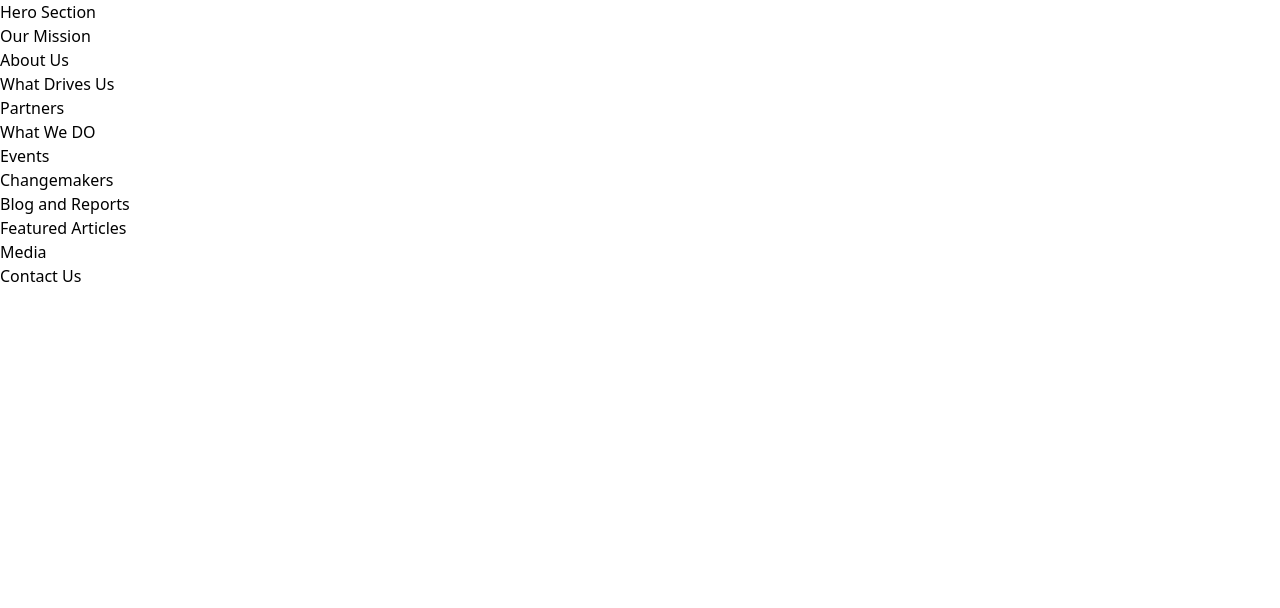
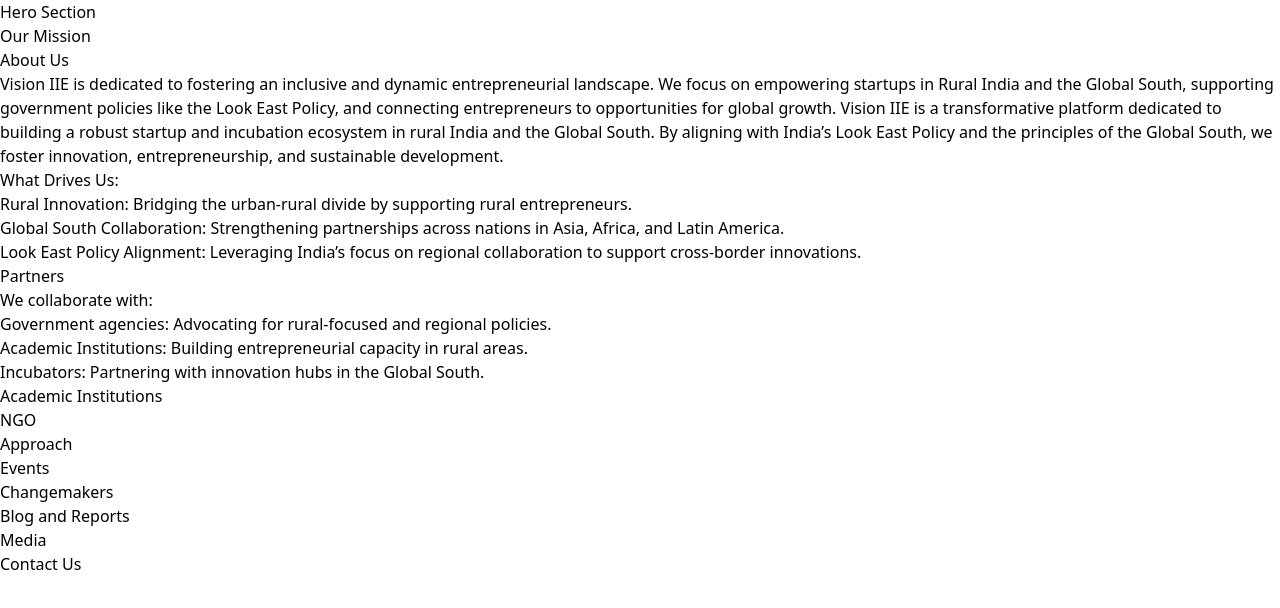
Before and after one commit to AMISHA2004-devgeek/VisionIIE, a React (Vite) app: page / in a window 1280 px wide. Shown: the top 608 px of the page. Built offline with nearby package versions, Linux system fonts and the light colour scheme.

Commit message:
Minor fixes in structure, Markup template for Who we are components.

```diff
--- a/src/App.jsx
+++ b/src/App.jsx
@@ -1,26 +1,24 @@
 import React from 'react';
-import { AboutUs, BlogAndReports, Changemakers, ContactUs, Events, FeaturedArticles, HeroSection, Media, OurMission, Partners, WhatDrivesUs, WhatWeDo } from './components';
+import { AboutUs, Approach, Changemakers, ContactUs, Events, HeroSection, Insights, Media, OurMission, Partners } from './components';
 
 
 function App() {
   return (
     <div>
       <HeroSection />
-
       <OurMission />
 
       {/* Who we are */}
       <AboutUs />
-      <WhatDrivesUs />
+      <Partners />
 
-      <Partners />
-      <WhatWeDo />
+      {/* What we do */}
+      <Approach />
       <Events />
       <Changemakers />
 
       {/* Insights */}
-      <BlogAndReports />
-      <FeaturedArticles />
+      <Insights />
       <Media />
 
       <ContactUs />
--- a/src/components/Insights/FeaturedArticles.jsx
+++ /dev/null
@@ -1,7 +0,0 @@
-import React from 'react';
-
-const FeaturedArticles = () => {
-  return <div>Featured Articles</div>;
-};
-
-export default FeaturedArticles;
--- a/src/components/Insights/BlogAndReports.jsx
+++ b/src/components/Insights/Insights.jsx
@@ -1,7 +1,7 @@
 import React from 'react';
 
-const BlogAndReports = () => {
+const Insights = () => {
   return <div>Blog and Reports</div>;
 };
 
-export default BlogAndReports;
+export default Insights;
--- a/src/components/Partners.jsx
+++ /dev/null
@@ -1,7 +0,0 @@
-import React from 'react';
-
-const Partners = () => {
-  return <div>Partners</div>;
-};
-
-export default Partners;
--- a/src/components/WhatWeDo.jsx
+++ /dev/null
@@ -1,7 +0,0 @@
-import React from 'react';
-
-const WhatWeDo = () => {
-  return <div>What We DO</div>;
-};
-
-export default WhatWeDo;
--- /dev/null
+++ b/src/components/WhatWeDo/Approach.jsx
@@ -0,0 +1,7 @@
+import React from 'react';
+
+const Approach = () => {
+  return <div>Approach</div>;
+};
+
+export default Approach;
--- a/src/components/WhoWeAre/AboutUs.jsx
+++ b/src/components/WhoWeAre/AboutUs.jsx
@@ -1,7 +1,20 @@
-import React from 'react';
+import React from "react";
 
 const AboutUs = () => {
-  return <div>About Us</div>;
+  return (
+    <div>
+      <h2>About Us</h2>
+      <p>
+        Vision IIE is dedicated to fostering an inclusive and dynamic entrepreneurial landscape. We focus on empowering startups in Rural India and the Global South, supporting government policies like the Look East Policy, and connecting entrepreneurs to opportunities for global growth. Vision IIE is a transformative platform dedicated to building a robust startup and incubation ecosystem in rural India and the Global South. By aligning with India’s Look East Policy and the principles of the Global South, we foster innovation, entrepreneurship, and sustainable development.
+      </p>
+      <h3>What Drives Us:</h3>
+      <ul>
+        <li>Rural Innovation: Bridging the urban-rural divide by supporting rural entrepreneurs.</li>
+        <li>Global South Collaboration: Strengthening partnerships across nations in Asia, Africa, and Latin America.</li>
+        <li>Look East Policy Alignment: Leveraging India’s focus on regional collaboration to support cross-border innovations.</li>
+      </ul>
+    </div>
+  );
 };
 
 export default AboutUs;
--- /dev/null
+++ b/src/components/WhoWeAre/Partners.jsx
@@ -0,0 +1,19 @@
+import React from 'react';
+
+const Partners = () => {
+  return (
+    <div>
+      <h2>Partners</h2>
+      <p>We collaborate with:</p>
+      <ul>
+        <li>Government agencies: Advocating for rural-focused and regional policies.</li>
+        <li>Academic Institutions: Building entrepreneurial capacity in rural areas.</li>
+        <li>Incubators: Partnering with innovation hubs in the Global South.</li>
+        <li>Academic Institutions</li>
+        <li>NGO</li>
+      </ul>
+    </div>
+  );
+};
+
+export default Partners;
--- a/src/components/WhoWeAre/WhatDrivesUs.jsx
+++ /dev/null
@@ -1,7 +0,0 @@
-import React from 'react';
-
-const WhatDrivesUs = () => {
-  return <div>What Drives Us</div>;
-};
-
-export default WhatDrivesUs;
```
Also changed, not shown: src/components/index.js (+11 -12 lines), src/components/WhatWeDo/Changemakers.jsx (renamed from src/components/Changemakers.jsx), src/components/WhatWeDo/Events.jsx (renamed from src/components/Events.jsx).
